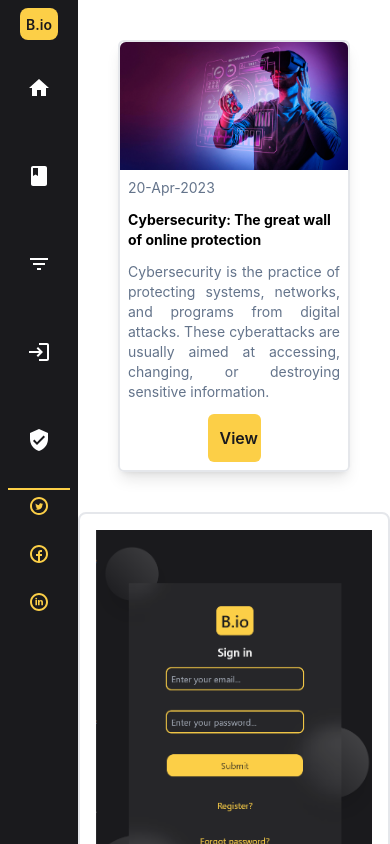
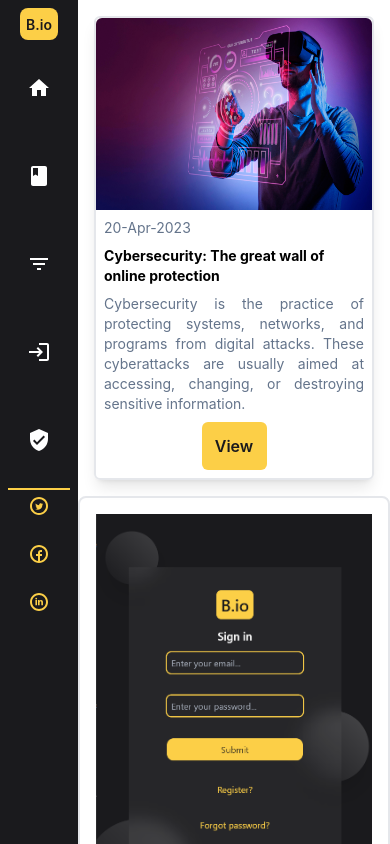
Before and after one commit to Tejas204/Blog-Website, a React (Create React App) app: page /blogs in a window 390 px wide. Shown: the top 844 px of the page. Built offline with nearby package versions, Linux system fonts and the light colour scheme.

Commit message:
Enhanced card

```diff
--- a/src/Components/Blogs.js
+++ b/src/Components/Blogs.js
@@ -19,14 +19,17 @@ const Blogs = () => {
 
       <div className='grid grid-cols-1 md:grid-cols-2 lg:grid-cols-3 w-[80%] relative left-[20%]'>
         {/******* Card begins ********/}
-              <div className='col-span-1 p-10'>
+              <div className='col-span-1 p-4 md:p-7 lg:p-8'>
                 <div className='border-2 shadow-lg rounded-md'>
                   {/* Title image of the blog */}
-                  <img src={VR} className='h-[50%] rounded-t-md'></img>
+                  <div className='w-full h-full'>
+                    <img src={VR} className='rounded-t-md h-48 object-fill w-full'></img>
+                  </div>
 
-                  {/* This div contains the date, title text, like option and rating */}
+
+                  {/* This div contains the date, title text, view button */}
                   {/* Parent div */}
-                  <div className='flex flex-col gap-y-3 p-2'>
+                  <div className='flex flex-col gap-y-2 md:gap-y-3 p-2'>
 
                     {/* Date */}
                     <p className=' text-sm md:text-md text-slate-500'>
@@ -44,7 +47,7 @@ const Blogs = () => {
 
                     {/* View button */}
                     <div className='flex justify-center'>
-                      <button className='p-3 bg-[#fccf47] text-[#1a1a1d] font-semibold w-[25%] rounded-md'>
+                      <button className='p-3 bg-[#fccf47] text-[#1a1a1d] font-semibold w-[25%] rounded-md hover:ring-2 hover:ring-offset-2 hover:ring-[#fccf47] duration-150 ease-in-out'>
                         View
                       </button>
                     </div>
```
